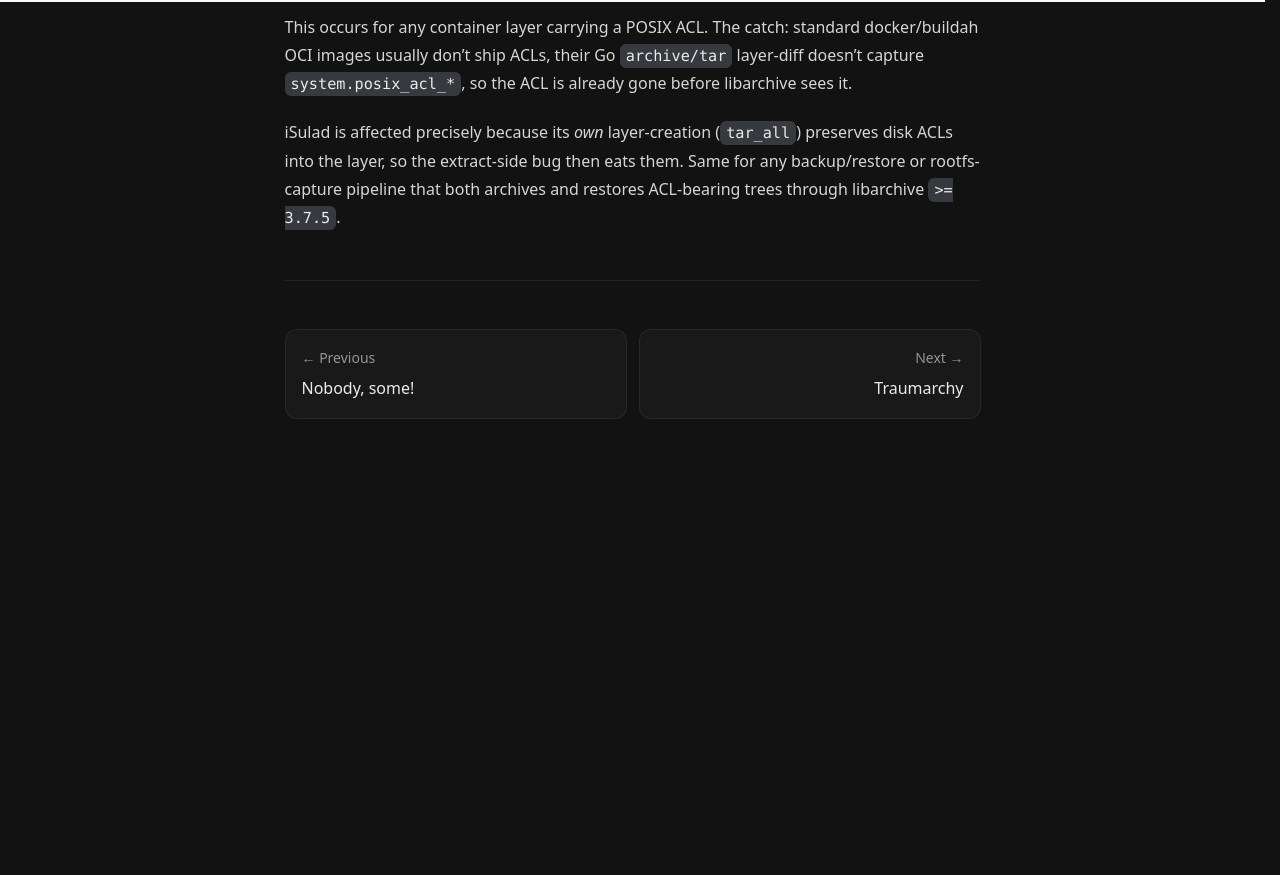
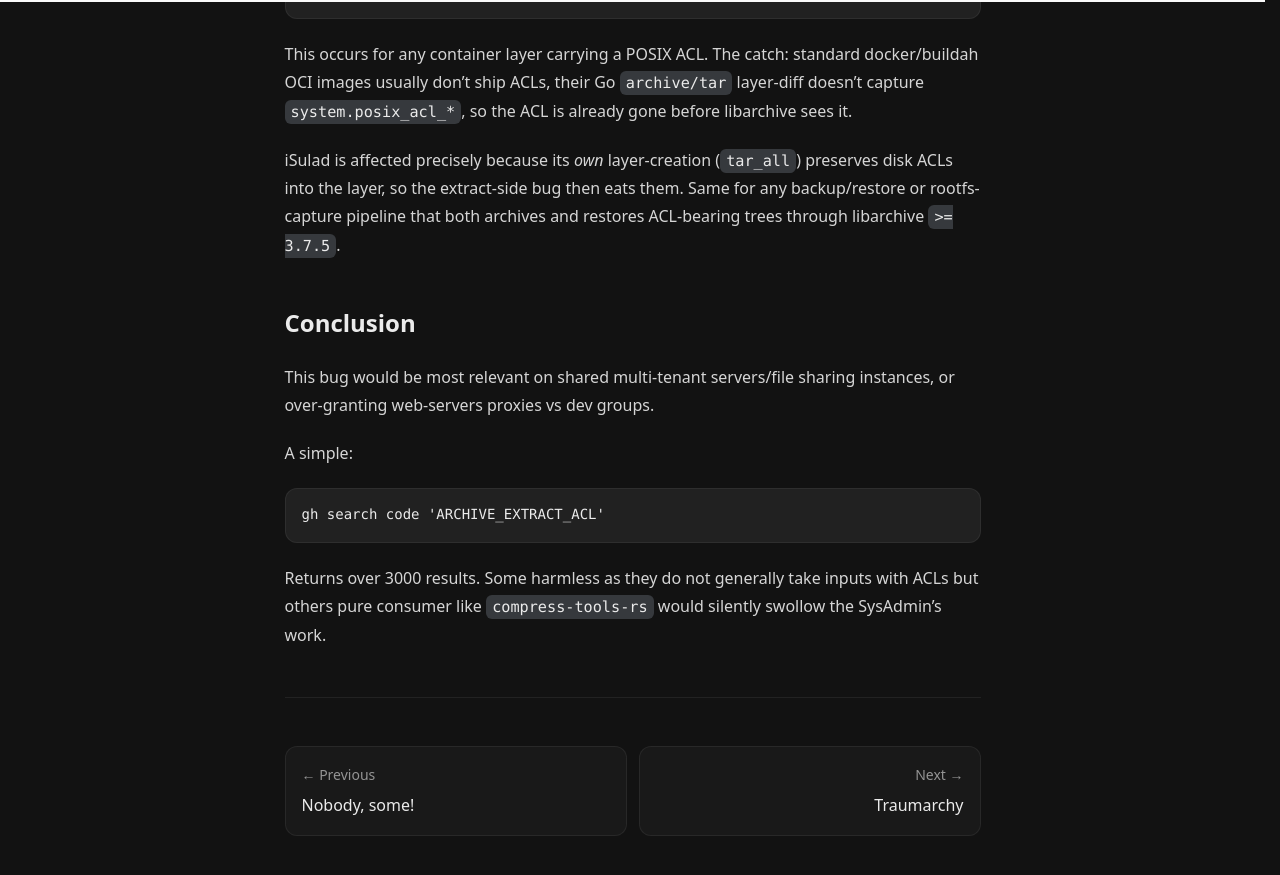
Before and after one commit to h8d13/dontreadthedocs, a Jekyll site: the page built from _notes/regression-bsdtar.md, in a window 1280 px wide and 900 px high, scrolled down 5066 px. Shown: the top 875 px of the window. Built offline with Jekyll 4.4.1, drawn with Linux system fonts in a browser that asks for light colours; before the commit the page ends 5549 px from its top, so only the background shows below that.

Commit message:
add conclusion
Signed-off-by: h8d13 <hadean-eon-dev@proton.me>

````diff
--- a/_notes/regression-bsdtar.md
+++ b/_notes/regression-bsdtar.md
@@ -203,4 +203,19 @@ iSulad is affected precisely because its *own* layer-creation
 them. Same for any backup/restore or rootfs-capture pipeline that both archives and
 restores ACL-bearing trees through libarchive `>= 3.7.5`.
 
+## Conclusion
+
+This bug would be most relevant on shared multi-tenant servers/file sharing instances,
+or over-granting web-servers proxies vs dev groups.
+
+A simple:
+
+```console
+gh search code 'ARCHIVE_EXTRACT_ACL'
+```
+
+Returns over 3000 results. Some harmless as they do not generally take inputs with ACLs
+but others pure consumer like `compress-tools-rs` would silently swollow the SysAdmin's
+work.
+
 ---
````
